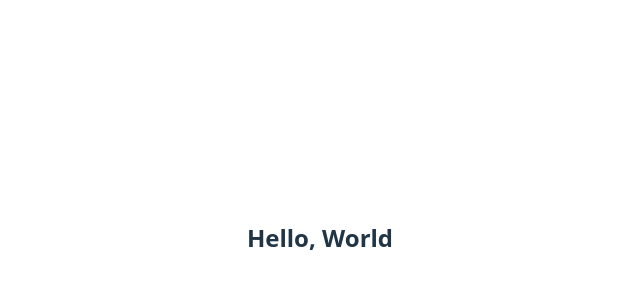
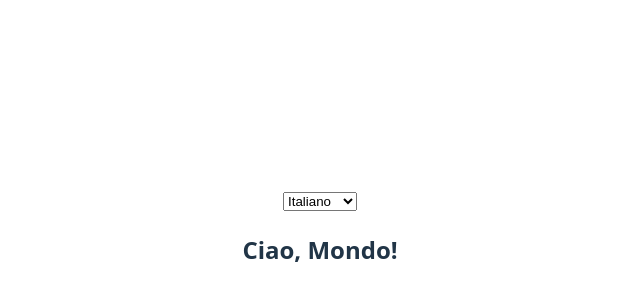
Before and after one commit to Gianki98/eserciziReact, a React (Vite) app in the folder primo-progetto/: page / in a window 1280 px wide. Shown: the part 162-462 px from the top of the page, without its empty margins (320-960 px from the left). Built offline with nearby package versions, Linux system fonts and the light colour scheme.

Commit message:
aggiunto esercizio context

```diff
--- a/primo-progetto/src/App.jsx
+++ b/primo-progetto/src/App.jsx
@@ -1,11 +1,28 @@
 import "./App.css";
 import Hello from "./components/Hello.jsx";
+import { LanguageContext } from "./contexts/language.jsx";
+
+import { useState } from "react";
 
 function App() {
+  const [selectedLanguage, setSelectedLanguage] = useState("it");
+
   return (
-    <>
-      <Hello />
-    </>
+    <LanguageContext.Provider value={selectedLanguage}>
+      <div>
+        <select
+          value={selectedLanguage}
+          onChange={(e) => setSelectedLanguage(e.target.value)}
+        >
+          <option value="en">English</option>
+          <option value="it">Italiano</option>
+          <option value="es">Español</option>
+          <option value="fr">Français</option>
+        </select>
+
+        <Hello />
+      </div>
+    </LanguageContext.Provider>
   );
 }
 
--- a/primo-progetto/src/components/Hello.jsx
+++ b/primo-progetto/src/components/Hello.jsx
@@ -1,9 +1,17 @@
+import { useContext } from 'react';
+import { LanguageContext } from '../contexts/language';
+
+
 function Hello() {
-  return (
-    <>
-      <h2>Hello, World</h2>
-    </>
-  );
+  const language = useContext(LanguageContext);
+
+  const translations = {
+    en: "Hello, World!",
+    it: "Ciao, Mondo!",
+    es: "¡Hola, Mundo!",
+    fr: "Bonjour, Monde!"
+  };
+
+  return <h2>{translations[language]}</h2>;
 }
-
 export default Hello;
--- /dev/null
+++ b/primo-progetto/src/contexts/language.jsx
@@ -0,0 +1,3 @@
+import { createContext } from "react";
+
+export const LanguageContext = createContext();
```
